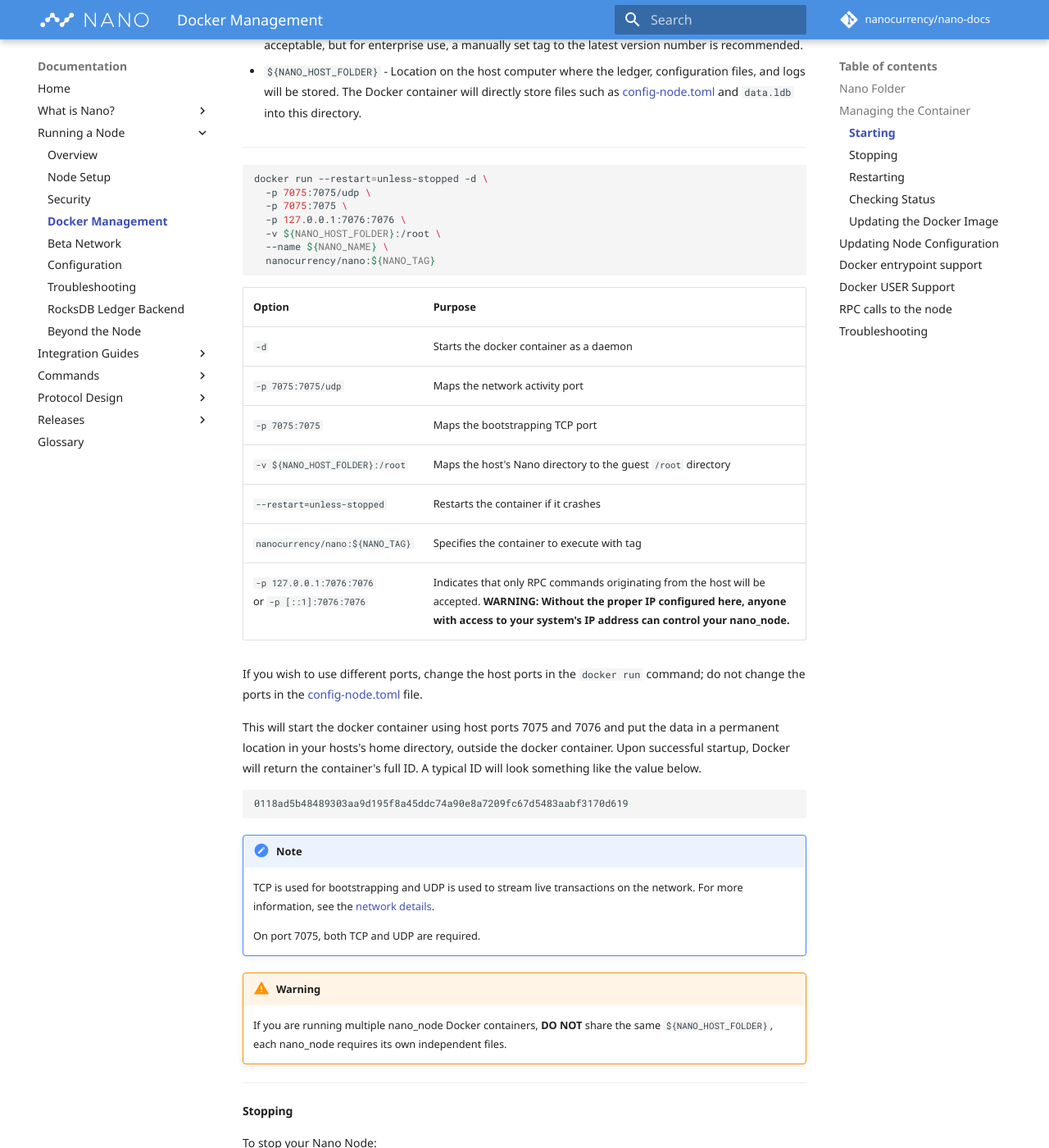
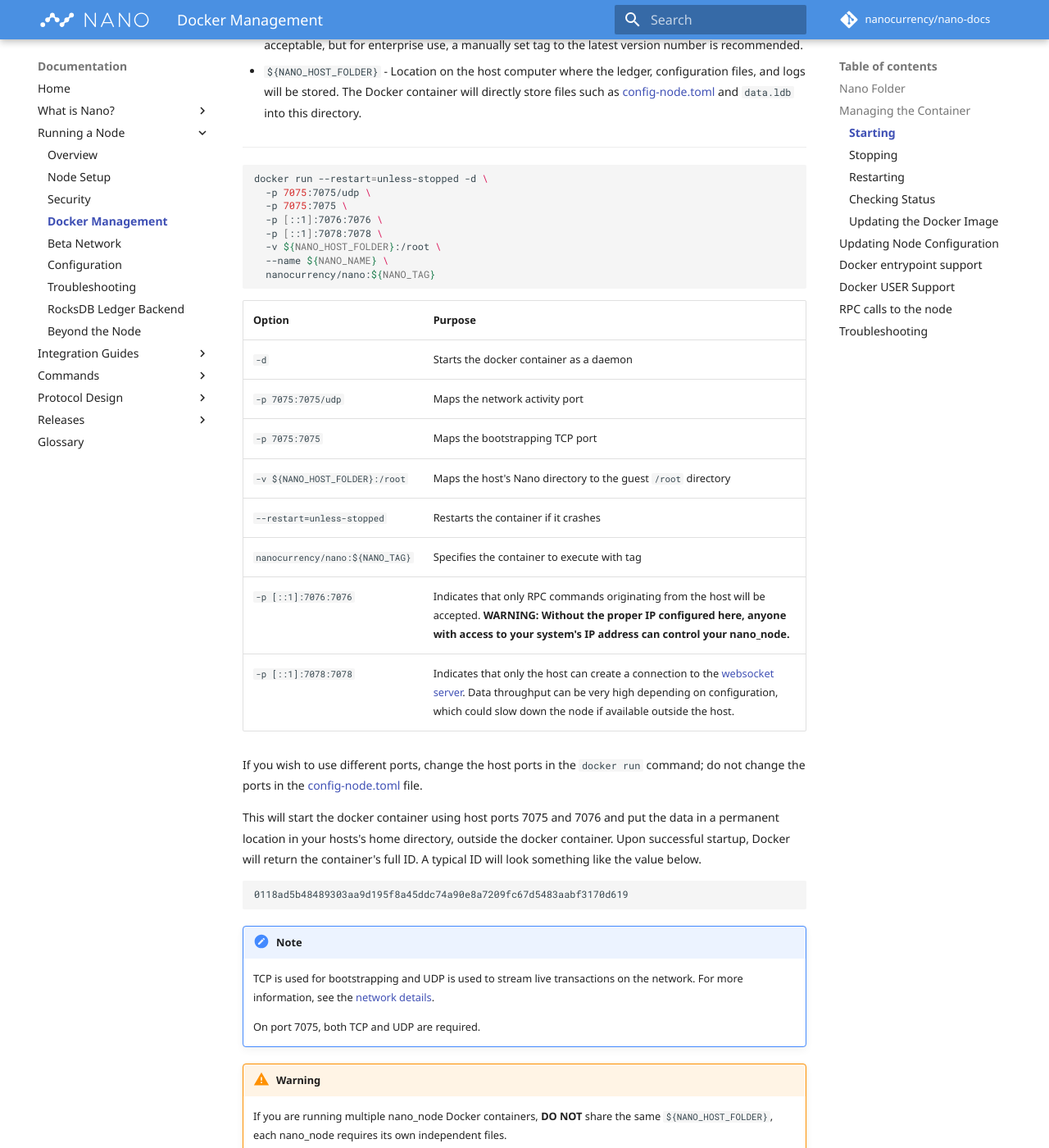
Before and after one commit to nanocurrency/nano-docs, an MkDocs documentation site: the page built from docs/running-a-node/docker-management.md, in a window 1280 px wide and 1400 px high, scrolled down 985 px. Shown: the whole window at 82% size. Built offline with MkDocs 1.6.1 and Material for MkDocs 9.7.7, drawn with Linux system fonts in a browser that asks for light colours; comment, search, counter and statistics services are not loaded.

Commit message:
Add details on the websocket port for main and beta network nodes

```diff
--- a/docs/running-a-node/docker-management.md
+++ b/docs/running-a-node/docker-management.md
@@ -30,7 +30,8 @@
 docker run --restart=unless-stopped -d \
   -p 7075:7075/udp \
   -p 7075:7075 \
-  -p 127.0.0.1:7076:7076 \
+  -p [::1]:7076:7076 \
+  -p [::1]:7078:7078 \
   -v ${NANO_HOST_FOLDER}:/root \
   --name ${NANO_NAME} \
   nanocurrency/nano:${NANO_TAG}
@@ -44,7 +45,8 @@
 | `-v ${NANO_HOST_FOLDER}:/root`                        | Maps the host's Nano directory to the guest `/root` directory |
 | `--restart=unless-stopped`                            | Restarts the container if it crashes |
 | `nanocurrency/nano:${NANO_TAG}`                       | Specifies the container to execute with tag |
-| `-p 127.0.0.1:7076:7076`<br />or `-p [::1]:7076:7076` | Indicates that only RPC commands originating from the host will be accepted. **WARNING: Without the proper IP configured here, anyone with access to your system's IP address can control your nano\_node.** |
+| `-p [::1]:7076:7076` | Indicates that only RPC commands originating from the host will be accepted. **WARNING: Without the proper IP configured here, anyone with access to your system's IP address can control your nano\_node.** |
+| `-p [::1]:7078:7078` | Indicates that only the host can create a connection to the [websocket server](/integration-guides/advanced/#websocket-support). Data throughput can be very high depending on configuration, which could slow down the node if available outside the host.
 
 If you wish to use different ports, change the host ports in the `docker run` command; do not change the ports in the [config-node.toml](/running-a-node/configuration) file.
 
```
Also changed, not shown: docs/running-a-node/beta-network.md (+1 -0 lines), docs/snippets/beta-network-details-simple.md (+1 -0 lines).
